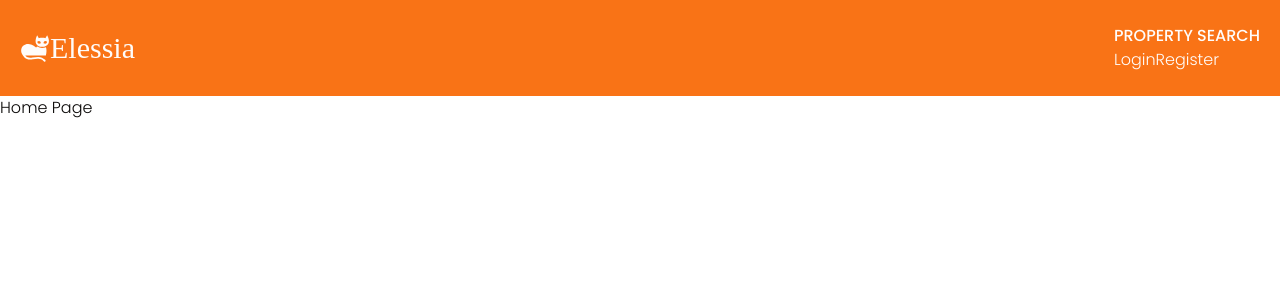
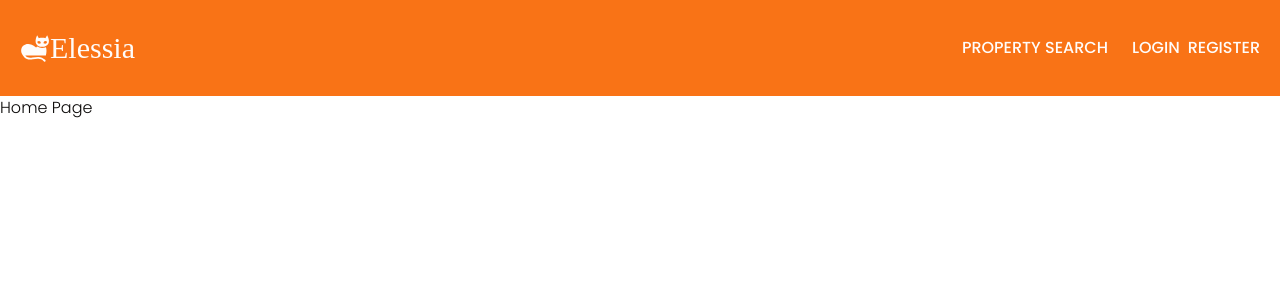
Before and after one commit to Nimira43/Elessia, a Next.js app: page / in a window 1280 px wide. Shown: the top 300 px of the page. Built offline with nearby package versions, Linux system fonts and the light colour scheme; no server answers; a web font is replaced by a local one.

Commit message:
Login and Register links styled.

```diff
--- a/app/layout.tsx
+++ b/app/layout.tsx
@@ -33,7 +33,7 @@ export default function RootLayout({
               <GiCat />
               <span>Elessia</span>
             </Link>
-            <ul>
+            <ul className='flex gap-6 items-center'>
               <li>
                 <Link
                   className='uppercase font-medium hover:text-support-light btn-hover'
--- a/components/auth-buttons.tsx
+++ b/components/auth-buttons.tsx
@@ -21,16 +21,20 @@ export default function AuthButtons() {
         </>
       )}
       {!auth?.currentUser && (
-        <>
-          <li>
-            <Link href='/login'>
-              Login
-            </Link>
-            <Link href='/register'>
-              Register
-            </Link>
-          </li>
-        </>
+        <div className='flex gap-2 items-center '>
+          <Link
+            className='font-medium uppercase hover:text-support-light btn-hover'
+            href='/login'
+          >
+            Login
+          </Link>
+          <Link
+            className='font-medium uppercase hover:text-support-light btn-hover'
+            href='/register'
+          >
+            Register
+          </Link>
+        </div>
       )}
     </div>
   )
```
